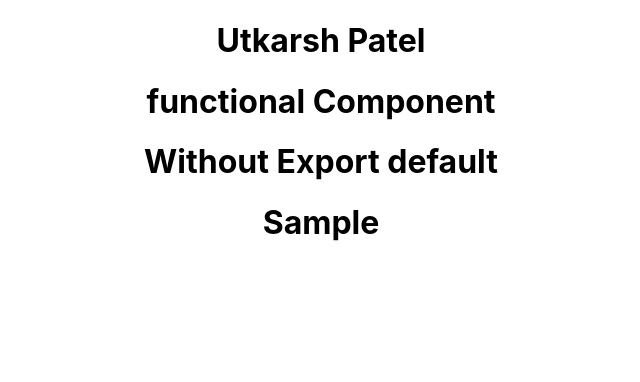
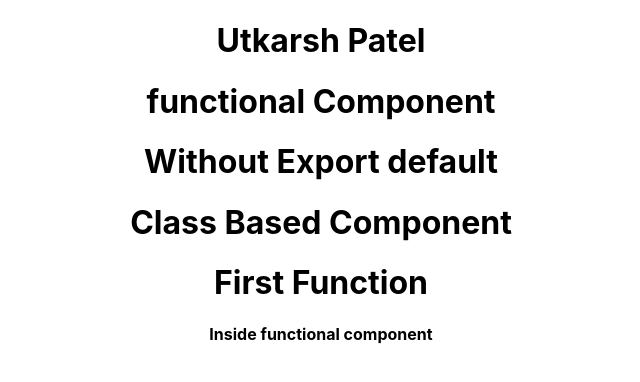
Before and after one commit to UtkarshPatel9934/React.js, a React (Create React App) app in the folder reactapp/: page / in a window 1280 px wide. Shown: the top 382 px of the page, without its empty margins (319-959 px from the left). Built offline with nearby package versions, Linux system fonts and the light colour scheme.

Commit message:
Added Class Component

```diff
--- a/reactapp/src/App.js
+++ b/reactapp/src/App.js
@@ -5,7 +5,13 @@ import Functional from './functional'
 // If we want to use as a component, We always enclose the name of the Component in the Tag as HTML
 
 // Note: here we have to use {} compoulsory as we don't use default in export statement
-import { Default } from './WithoutExportDefault'
+import { Default } from './WithoutExportDefault';
+
+// importing class based component
+import ClassBased from './ClassBased';
+
+// importing Outer/Inside functional component
+import Inside from './InsideComponent';
 
 function App() {
   return (
@@ -18,6 +24,14 @@ function App() {
     {/* Default Component */}
     <Default></Default>
 
+
+
+    {/* ClassBased Component */}
+    <ClassBased></ClassBased>
+
+    {/* Inside component */}
+    <Inside></Inside>
+
     </div>
   );
 }
--- /dev/null
+++ b/reactapp/src/ClassBased.js
@@ -0,0 +1,19 @@
+// in the class based component we have to use the import statement for the React
+
+// Note: as we have to make a class bases component we must have to import Component from the react aslo
+
+import React, { Component } from 'react';
+
+
+// We must have to extends the Component as we want to make a class based component
+class ClassBased extends Component
+{
+	render()
+	{
+		return (
+			<h1>Class Based Component</h1>
+		)
+	}
+}
+
+export default ClassBased
--- /dev/null
+++ b/reactapp/src/InsideComponent.js
@@ -0,0 +1,20 @@
+function Outer()
+{
+	function Inside()
+	{
+		return (
+			<div>
+				<h4>Inside functional component</h4>
+			</div>
+		)
+	}
+
+	return (
+		<div>
+			<h1>First Function</h1>
+			<Inside></Inside>
+		</div>
+	)
+}
+
+export default Outer;
--- a/reactapp/src/index.js
+++ b/reactapp/src/index.js
@@ -3,13 +3,13 @@ import ReactDOM from 'react-dom/client';
 import './index.css';
 import App from './App';
 import reportWebVitals from './reportWebVitals';
-import Sample from './Sample';
+// import Sample from './Sample';
 
 const root = ReactDOM.createRoot(document.getElementById('root'));
 root.render(
   <React.StrictMode>
     <App />
-    <Sample></Sample>
+    {/* <Sample></Sample> */}
   </React.StrictMode>
 );
 
```
Also changed, not shown: 1 other file (tests, documents, lock files or other folders).
